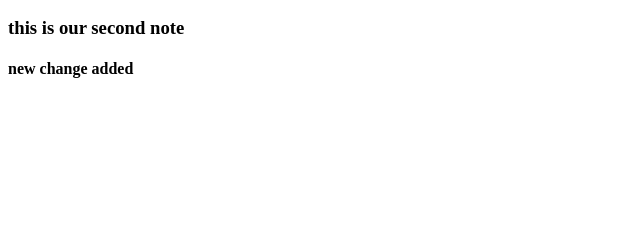
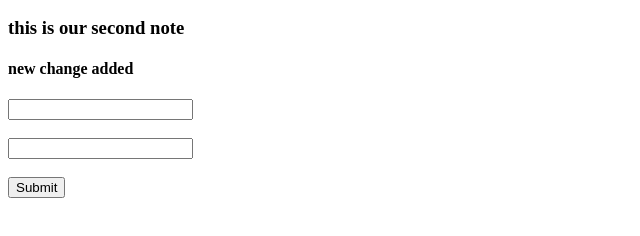
Before and after one commit to singhsunpreet98s/server, a plain HTML site: page index.html in a window 1280 px wide. Shown: the part 110-346 px from the top of the page, without its empty margins (0-640 px from the left). Drawn offline with Linux system fonts and the light colour scheme.

Commit message:
feature changes

```diff
--- a/index.html
+++ b/index.html
@@ -13,6 +13,15 @@
    <h2>adding our first note here</h2>
    <h3>this is our second note</h3>
    <h4>new change added</h4>
+   <form>
+      <input type="text" />
+      </br>
+      </br>
+      <input type="password" />
+      </br>
+      </br>
+      <button type="submit">Submit</button>
+   </form>
 </body>
 
 </html>
```
